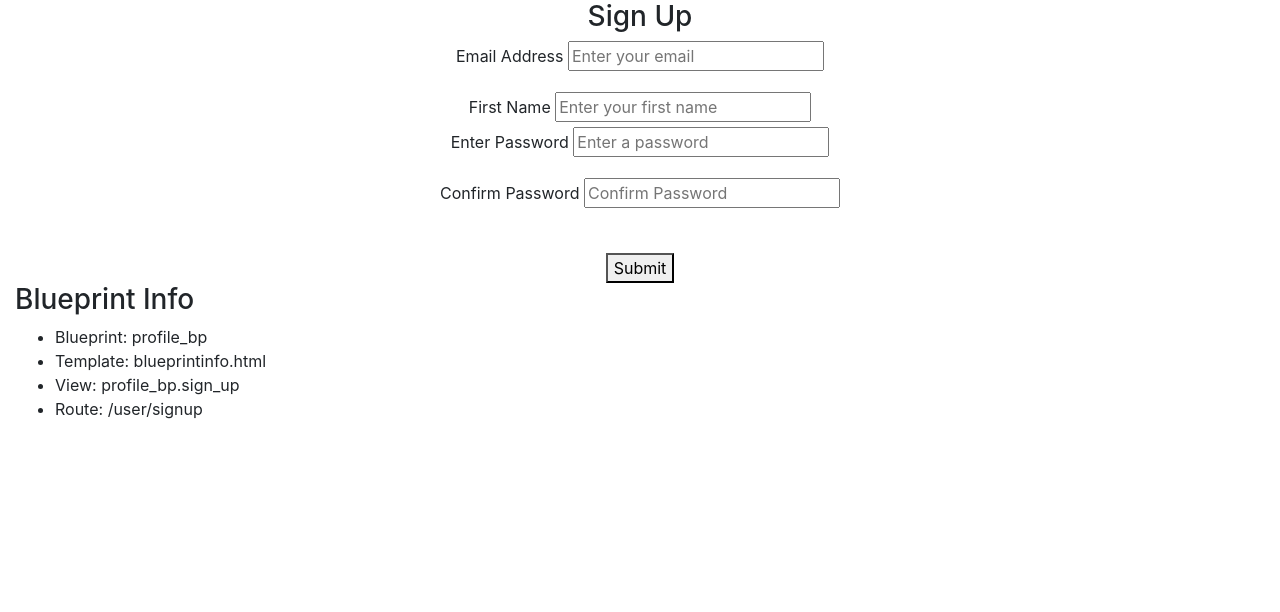
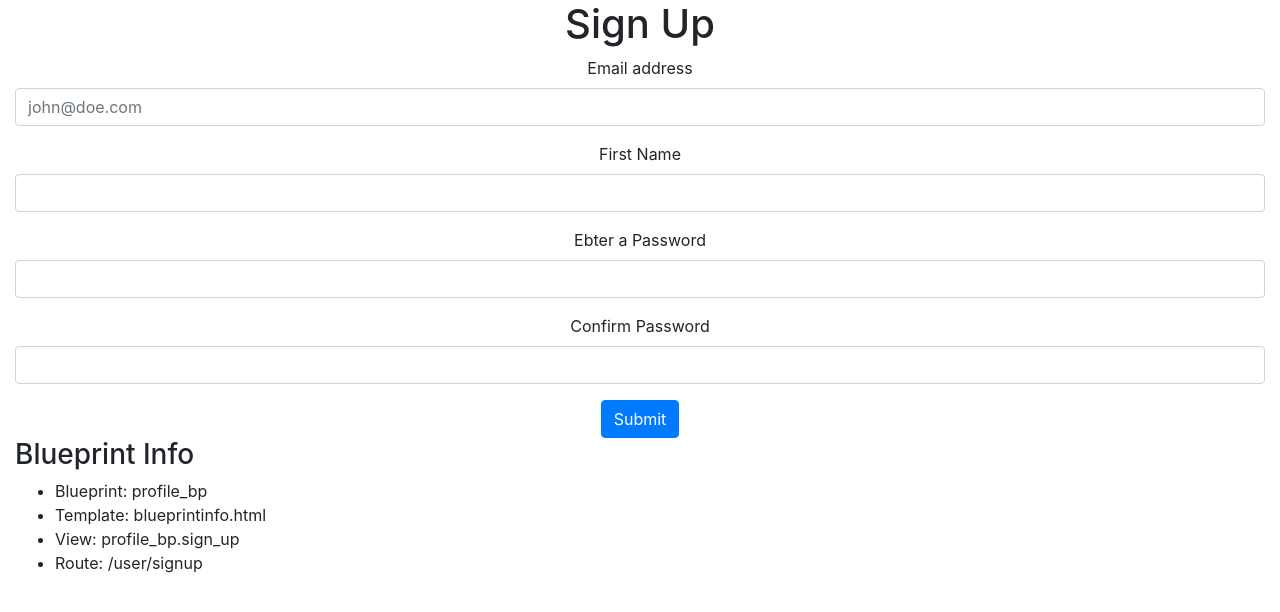
Before and after one commit to PhillipKT/Test_Site, a Flask app: page /user/signup in a window 1280 px wide. Shown: the part 69-681 px from the top of the page. Run offline with Flask 3, Linux system fonts and the light colour scheme; some libraries are stand-ins or nearby versions.

Commit message:
updated login and signup forms with quick bootstrap css

```diff
--- a/website/profile/templates/sign_up.html
+++ b/website/profile/templates/sign_up.html
@@ -1,27 +1,29 @@
 {% extends "base.html" %}
 {% block title %}Sign Up{% endblock  %}
 {% block content %}
-<form align="center" method="POST">
-    <h3 align="center">Sign Up</h3>
-    <div class="form-group">
-        <label for="email">Email Address</label>
-        <input type="email" name="" id="email" placeholder="Enter your email">
+   <h1 align="center">Sign Up</h1>
+    <div align="center">
+        <form>
+        <div class="mb-3">
+            <label for="email" class="form-label">Email address</label>
+            <input type="email" class="form-control" id="email" placeholder="john@doe.com">
+            <div id="email_hint" class="form-text"></div>
+        </div>
+        <div class="mb-3">
+            <label for="firstName" class="form-label">First Name</label>
+            <input type="firstName" class="form-control" id="firstName">
+        </div>
+         <div class="mb-3">
+            <label for="password1" class="form-label">Ebter a Password</label>
+            <input type="password1" class="form-control" id="password1">
+        </div>
+         <div class="mb-3">
+            <label for="password2" class="form-label">Confirm Password</label>
+            <input type="password2" class="form-control" id="password2">
+        </div>
+        <button type="submit" class="btn btn-primary">Submit</button>
+        </form>
     </div>
-    <div class="for-group">
-        <label for="firstName">First Name</label>
-        <input type="text" name="firstName" id="firstName" placeholder="Enter your first name">
-    </div>
-    <div class="form-group">
-        <label for="password1">Enter Password</label>
-        <input type="password" name="password1" id="password1" placeholder="Enter a password">
-    </div>
-    <div class="form-group">
-        <label for="password2">Confirm Password</label>
-        <input type="password" name="pasword2" id="password2" placeholder="Confirm Password">
-    </div>
-    <br>
-    <button type="submit">Submit</button>
-</form>
 
 {% include "blueprintinfo.html" %}
 {% endblock %}
--- a/website/templates/base.html
+++ b/website/templates/base.html
@@ -6,7 +6,6 @@
     <meta charset="UTF-8">
     <meta name="viewport" content="width=device-width, initial-scale=1.0">
 
-    <script src="https://unpkg.com/htmx.org@1.6.1/dist/htmx.js"></script>
     <link rel="stylesheet" href="https://cdn.jsdelivr.net/npm/bootstrap@4.3.1/dist/css/bootstrap.min.css"
         integrity="sha384-ggOyR0iXCbMQv3Xipma34MD+dH/1fQ784/j6cY/iJTQUOhcWr7x9JvoRxT2MZw1T" crossorigin="anonymous">
     {# custom style sheet #}
```
Also changed, not shown: website/profile/templates/login.html (+13 -6 lines).
